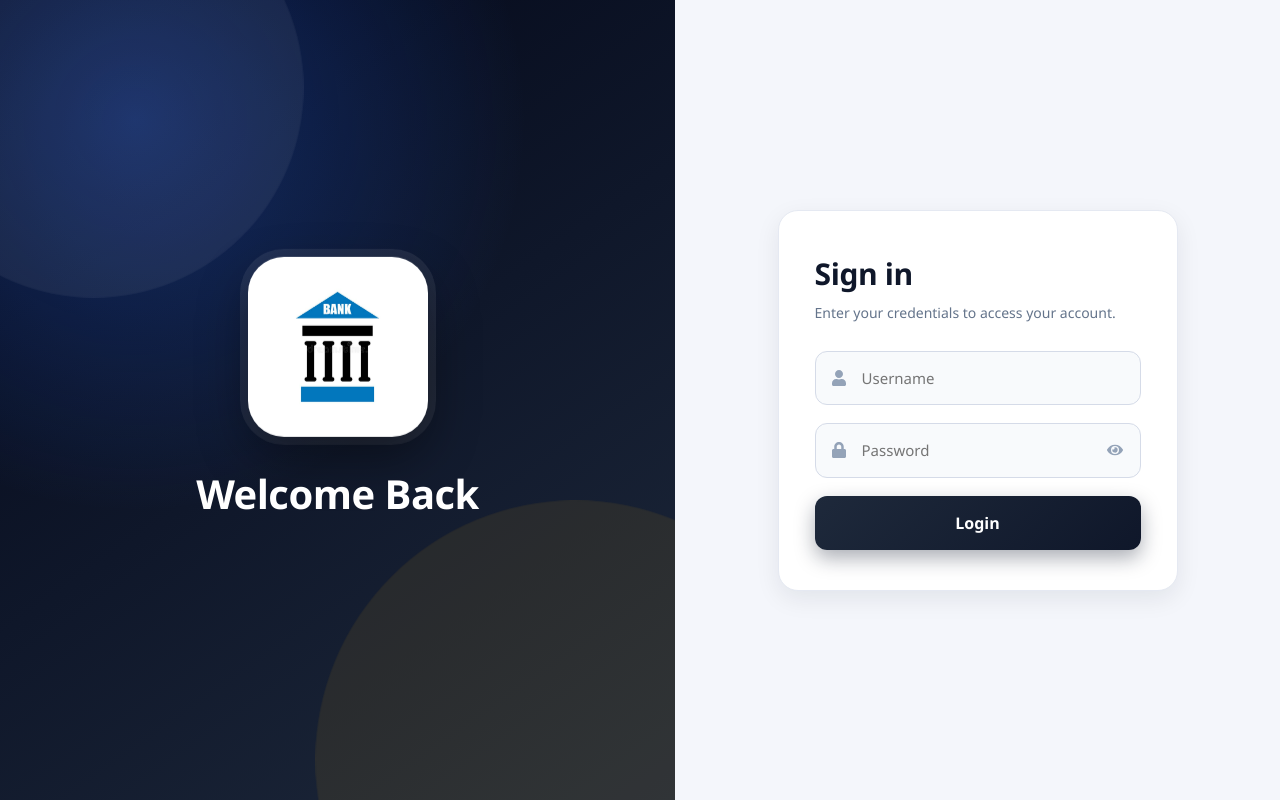
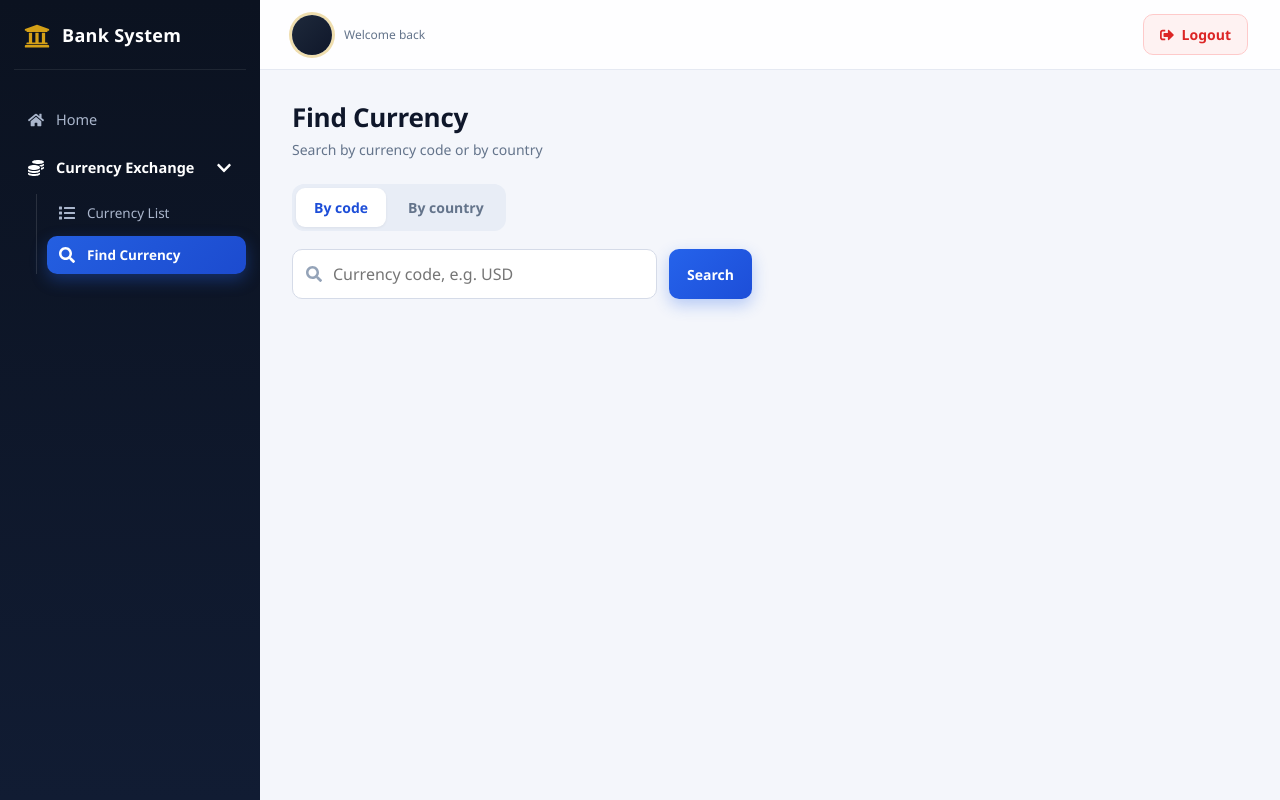
Before and after one commit to sidaty-cherifAhmed/Bank-front-end, a React (Vite) app: page /dashboard/currency/find in a window 1280 px wide. Before the commit this address led to /login. Built offline with nearby package versions, Linux system fonts and the light colour scheme; sample sign-in values are in the browser's storage.

Commit message:
feat: add Find Currency page for searching currencies by code or country

```diff
--- a/src/App.jsx
+++ b/src/App.jsx
@@ -17,6 +17,7 @@ import Withdraw from "./pages/Withdraw/Withdraw";
 import Transfer from "./pages/Transfer/Transfer";
 import TransferLog from "./pages/TransferLog/TransferLog";
 import Currencies from "./pages/Currencies/Currencies";
+import FindCurrency from "./pages/FindCurrency/FindCurrency";
 import DashboardLayout from "./components/DashboardLayout/DashboardLayout";
 import ProtectedRoute from "./components/ProtectedRoute/ProtectedRoute";
 import { Permissions } from "./utils/permissions";
@@ -117,6 +118,7 @@ export default function App() {
 
         {/* العملات: متاحة لأي مستخدم مسجَّل الدخول */}
         <Route path="currency" element={<Currencies />} />
+        <Route path="currency/find" element={<FindCurrency />} />
 
         <Route
               path="clients/add"
--- a/src/components/Sidebar/Sidebar.jsx
+++ b/src/components/Sidebar/Sidebar.jsx
@@ -51,6 +51,7 @@ const menu = [
     basePath: "/dashboard/currency",
     children: [
       { path: "/dashboard/currency", label: "Currency List", icon: <FaList /> },
+      { path: "/dashboard/currency/find", label: "Find Currency", icon: <FaSearch /> },
     ],
   },
 ];
--- /dev/null
+++ b/src/pages/FindCurrency/FindCurrency.css
@@ -0,0 +1,14 @@
+/* الرمز يظهر بأحرف كبيرة أثناء الكتابة (القيمة المرسلة لا تتغير، والخادم يتجاهل حالة الأحرف) */
+.upper-input {
+  text-transform: uppercase;
+}
+
+.upper-input::placeholder {
+  text-transform: none;
+}
+
+.result-count {
+  margin-bottom: 10px;
+  font-size: 14px;
+  color: var(--muted);
+}
--- /dev/null
+++ b/src/pages/FindCurrency/FindCurrency.jsx
@@ -0,0 +1,141 @@
+import { useState } from "react";
+import { FaSearch } from "react-icons/fa";
+import api from "../../service/api";
+import { formatRate } from "../../utils/format";
+import "../ManageUsers/ManageUsers.css";
+import "../FindUser/FindUser.css";
+import "../Currencies/Currencies.css";
+import "../../components/ClientSearch/ClientSearch.css"; // تنسيق التبويبات
+import "./FindCurrency.css";
+
+// طريقتا البحث: لكل واحدة مسارها ووسيطها في الخادم
+const modes = {
+  code: {
+    label: "By code",
+    placeholder: "Currency code, e.g. USD",
+    url: "/currencies/by-code",
+    param: "code",
+    maxLength: 3,
+  },
+  country: {
+    label: "By country",
+    placeholder: "Country name, e.g. Japan",
+    url: "/currencies/by-country",
+    param: "country",
+  },
+};
+
+export default function FindCurrency() {
+  const [mode, setMode] = useState("code");
+  const [value, setValue] = useState("");
+  const [results, setResults] = useState(null); // null = لم يُبحث بعد
+  const [error, setError] = useState("");
+  const [loading, setLoading] = useState(false);
+
+  const switchMode = (next) => {
+    setMode(next);
+    setValue("");
+    setResults(null);
+    setError("");
+  };
+
+  const handleSubmit = async (e) => {
+    e.preventDefault();
+    setError("");
+    setResults(null);
+    setLoading(true);
+
+    const m = modes[mode];
+    try {
+      const { data } = await api.get(m.url, { params: { [m.param]: value.trim() } });
+      setResults(data);
+    } catch (err) {
+      const res = err.response;
+      if (!res) setError("Cannot connect to server");
+      else if (res.status === 404) setError(res.data?.error || "Currency not found");
+      else setError("Failed to search currencies");
+    } finally {
+      setLoading(false);
+    }
+  };
+
+  return (
+    <div>
+      <div className="page-header">
+        <div>
+          <h2 className="page-title">Find Currency</h2>
+          <p className="page-sub">Search by currency code or by country</p>
+        </div>
+      </div>
+
+      <div className="mode-tabs" role="tablist">
+        {Object.entries(modes).map(([key, m]) => (
+          <button
+            key={key}
+            type="button"
+            role="tab"
+            aria-selected={mode === key}
+            className={mode === key ? "mode-tab active" : "mode-tab"}
+            onClick={() => switchMode(key)}
+          >
+            {m.label}
+          </button>
+        ))}
+      </div>
+
+      <form className="find-form" onSubmit={handleSubmit}>
+        <div className="find-input">
+          <FaSearch />
+          <input
+            className={mode === "code" ? "input upper-input" : "input"}
+            placeholder={modes[mode].placeholder}
+            maxLength={modes[mode].maxLength}
+            value={value}
+            onChange={(e) => setValue(e.target.value)}
+            autoComplete="off"
+            required
+          />
+        </div>
+        <button type="submit" className="btn btn-primary" disabled={loading}>
+          {loading ? "Searching..." : "Search"}
+        </button>
+      </form>
+
+      {error && <p className="alert-error find-error">{error}</p>}
+
+      {results && (
+        <>
+          <p className="result-count">
+            {results.length} {results.length === 1 ? "result" : "results"}
+          </p>
+
+          <div className="card table-card">
+            <table className="users-table">
+              <thead>
+                <tr>
+                  <th>Country</th>
+                  <th>Code</th>
+                  <th>Currency</th>
+                  <th className="th-right">Rate (per 1 USD)</th>
+                </tr>
+              </thead>
+              <tbody>
+                {results.map((c) => (
+                  <tr key={c.id}>
+                    <td className="cell-name">{c.country}</td>
+                    <td><span className="code-chip">{c.code}</span></td>
+                    <td>{c.currencyName}</td>
+                    <td className="cell-rate">
+                      <span className="rate-base">1 USD =</span> {formatRate(c.rate)}{" "}
+                      <span className="rate-code">{c.code}</span>
+                    </td>
+                  </tr>
+                ))}
+              </tbody>
+            </table>
+          </div>
+        </>
+      )}
+    </div>
+  );
+}
```
